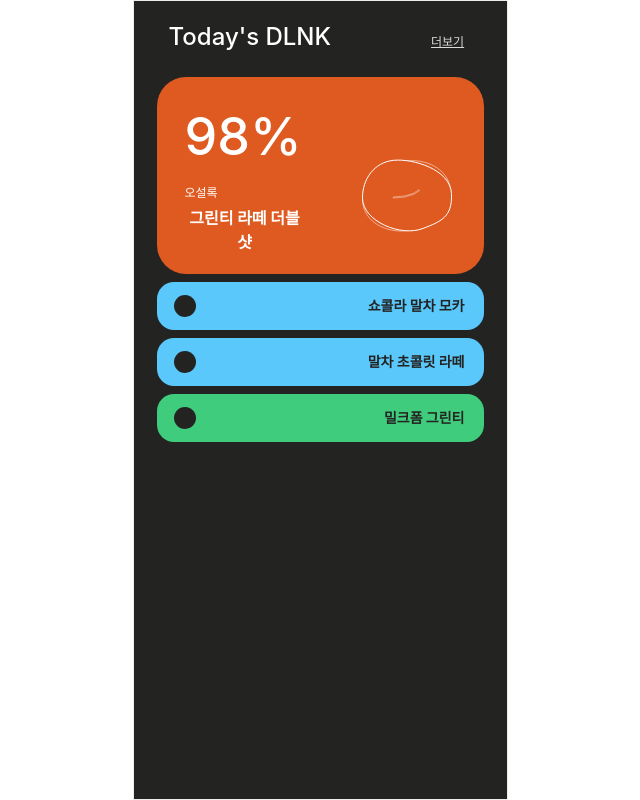
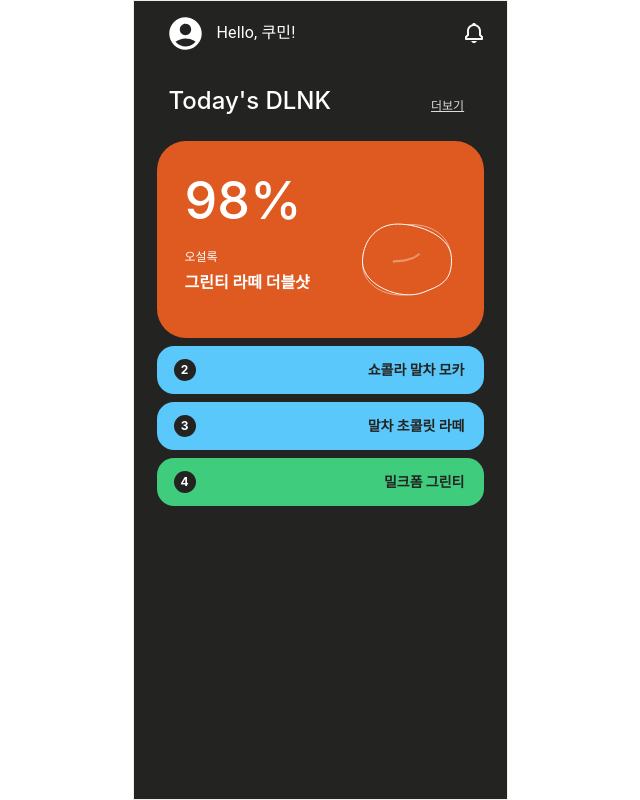
Before and after one commit to D-LINK-alpha/D-LINK-frontend, a React (Create React App) app: page /landing in a window 1280 px wide. Shown: the whole page, without its empty margins (320-960 px from the left). Built offline with nearby package versions, Linux system fonts and the light colour scheme.

Commit message:
Feat: landing 페이지용 header 추가

```diff
--- a/src/components/Item/item.js
+++ b/src/components/Item/item.js
@@ -5,7 +5,7 @@ import { ReactComponent as GreenIcon } from "../../assets/green_small.svg";
 import { ReactComponent as BlueIcon } from "../../assets/blue.svg";
 import { ReactComponent as YellowIcon } from "../../assets/yellow.svg";
 
-const Item = ({ drinkName, similarity, cafeName, drinkType, size }) => {
+const Item = ({drinkName, similarity, cafeName, drinkType, index, size }) => {
   let iconComponent;
 
   // 아이콘 설정
@@ -51,13 +51,15 @@ const Item = ({ drinkName, similarity, cafeName, drinkType, size }) => {
               {drinkName}
             </div>
           </div>
-          <div className='pl-[44px] pr-[19px] pb-[20px] content-end'>
+          <div className='pl-[32px] pr-[19px] pb-[20px] content-end'>
             {iconComponent}
           </div>
         </>
       ) : (
         <div className="flex justify-between w-[329px] h-[48px] pt-[13px] pl-[17px] pr-[19px] text-[#232322] text-[14px] font-bold">
-          <div className="w-[22px] h-[22px] rounded-full bg-[#232322]"></div>
+          <div className="content-center w-[22px] h-[22px] rounded-full bg-[#232322] text-white text-[12px]">
+            {index}
+          </div>
           {drinkName}
         </div>
       )}
@@ -70,6 +72,7 @@ Item.propTypes = {
   similarity: PropTypes.string.isRequired,
   cafeName: PropTypes.string.isRequired,
   drinkType: PropTypes.string.isRequired,
+  index: PropTypes.string.isRequired,
   size: PropTypes.string.isRequired,
 };
 
--- /dev/null
+++ b/src/components/Layout/Header/infoBar.js
@@ -0,0 +1,36 @@
+import * as React from 'react';
+import AppBar from '@mui/material/AppBar';
+import Box from '@mui/material/Box';
+import Toolbar from '@mui/material/Toolbar';
+import IconButton from '@mui/material/IconButton';
+import Typography from '@mui/material/Typography';
+import AccountCircle from '@mui/icons-material/AccountCircle';
+import { ReactComponent as AlarmIcon } from "../../../assets/alarm.svg";
+import PropTypes from 'prop-types';
+
+InfoBar.propTypes = {
+  name: PropTypes.string.isRequired,
+};
+
+export default function InfoBar({name}) {
+  return (
+    <Box sx={{ flexGrow: 1 }}>
+      <AppBar position="static" sx={{ backgroundColor: '#232322' }} elevation={0}>
+        <Toolbar>
+          <IconButton
+            edge="end"
+            aria-label="account of current user"
+            color="inherit"
+          >
+            <AccountCircle sx={{ width: 39, height: 39}}/>
+          </IconButton>
+          <Typography sx={{ fontSize: 16, paddingLeft: 2 }} noWrap component="div">
+            Hello, {name}!
+          </Typography>
+          <Box sx={{ flexGrow: 1 }} />
+              <AlarmIcon />
+        </Toolbar>
+      </AppBar>
+    </Box>
+  );
+}
--- a/src/pages/LandingPage/landingPage.js
+++ b/src/pages/LandingPage/landingPage.js
@@ -1,5 +1,6 @@
 import React from 'react';
 import Item from '../../components/Item/item';
+import InfoBar from '../../components/Layout/Header/infoBar';
 
 const LandingPage = () => {
   const dummyData = [
@@ -11,6 +12,7 @@ const LandingPage = () => {
 
   return (
     <div className="flex flex-col ">
+      <InfoBar name={'쿠민'}/>
       <div className="flex items-end text-white text-[24px] pt-[18px] pl-[35px]">
         Today&apos;s DLNK
         <a href={'/'} className="text-[#DBDBDB] underline text-[12px] pb-[4px] pl-[100px]">더보기</a>
@@ -23,6 +25,7 @@ const LandingPage = () => {
             similarity={item.similarity}
             cafeName={item.cafeName}
             drinkType={item.drinkType}
+            index={index + 1}
             size={index === 0 ? 'big' : 'small'}
           />
         ))}
```
Also changed, not shown: src/components/InfoBar/infoBar.js (deleted).
